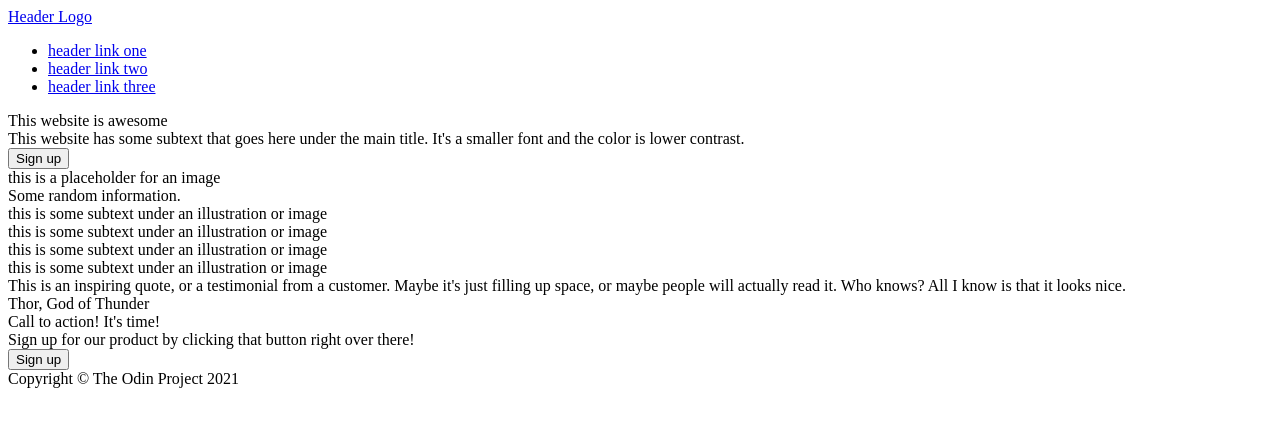
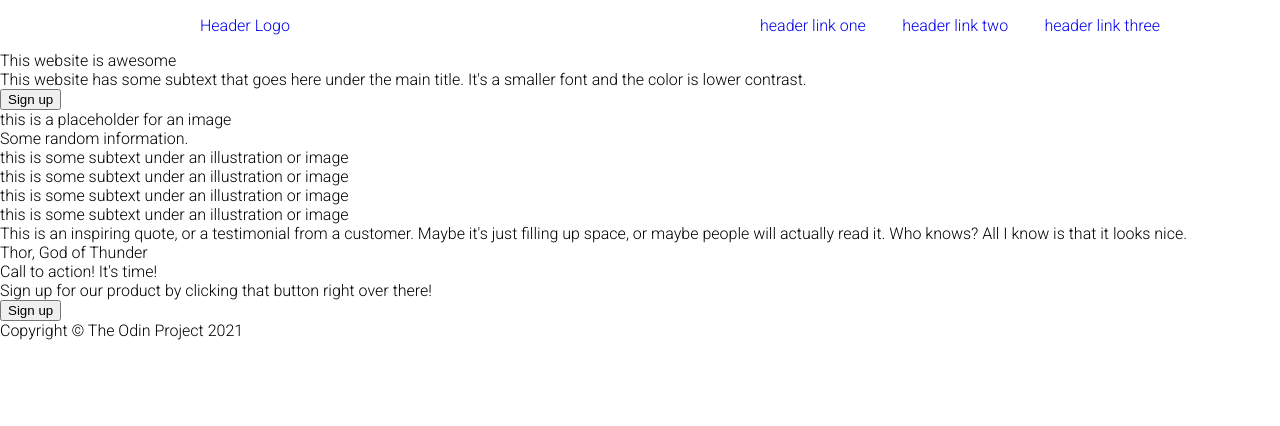
Before and after one commit to PaleLager/Landing-page-TOP, a plain HTML site: page index.html in a window 1280 px wide. Drawn offline with Linux system fonts and the light colour scheme.

Commit message:
add css and lay out header

```diff
--- a/index.html
+++ b/index.html
@@ -6,12 +6,15 @@
    <meta http-equiv="X-UA-Compatible" content="IE=edge">
    <meta name="viewport" content="width=device-width, initial-scale=1.0">
    <title>Document</title>
+   <link rel="stylesheet" href="styles.css">
+   <style>
+      @import url('https://fonts.googleapis.com/css2?family=Josefin+Sans&family=Roboto+Condensed&family=Roboto:wght@300&display=swap');
+   </style>
 </head>
 
 <body>
-
    <div class="header">
-      <div><a href="#">Header Logo</a></div>
+      <div class="left-links"><a href="#">Header Logo</a></div>
       <div class="right-links">
          <ul>
             <li><a href="#">header link one</a></li>
@@ -79,13 +82,11 @@
             <button>Sign up</button>
          </div>
       </div>
-
-      <div class="footer">
-         <div class="body-text">Copyright © The Odin Project 2021</div>
-      </div>
    </div>
 
-
+   <div class="footer">
+      <div class="body-text">Copyright © The Odin Project 2021</div>
+   </div>
 </body>
 
 </html>
--- a/styles.css
+++ b/styles.css
@@ -0,0 +1,34 @@
+body {
+   font-family: 'Roboto', sans-serif;
+   margin: 0;
+   min-height: 100vh;
+}
+
+ul {
+   list-style: none;
+   display: flex;
+   width: 400px;
+   justify-content: space-between;
+   padding-right: 120px;
+}
+
+a {
+   text-decoration: none;
+}
+
+.header {
+   display: flex;
+   justify-content: space-between;
+   align-items: center;
+}
+
+.left-links {
+   padding-left: 200px;
+}
+
+/* .right-links {
+   display: flex;
+   justify-content: space-between;
+   padding-right: 100px;
+   width: 400px
+} */
```
